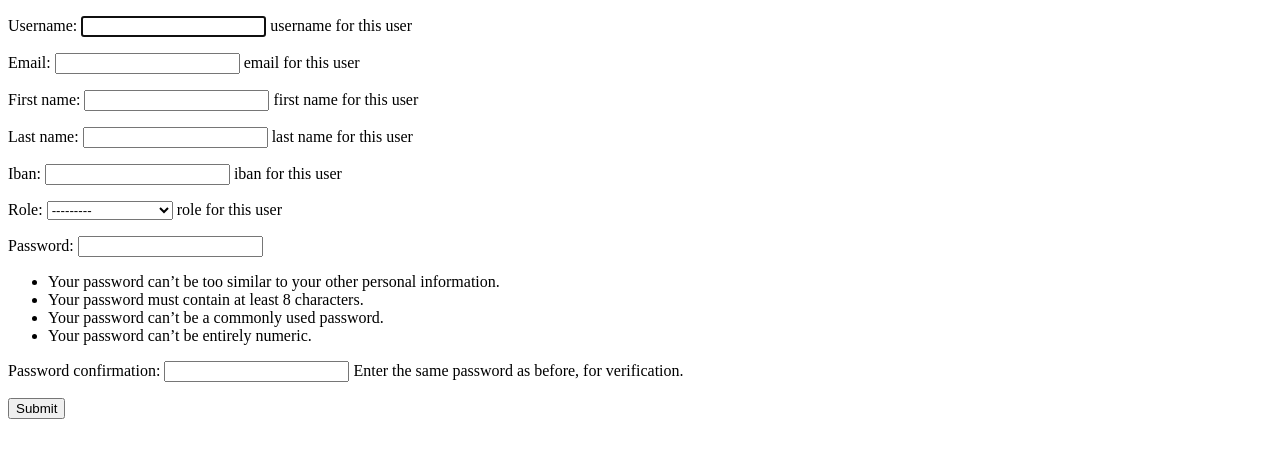
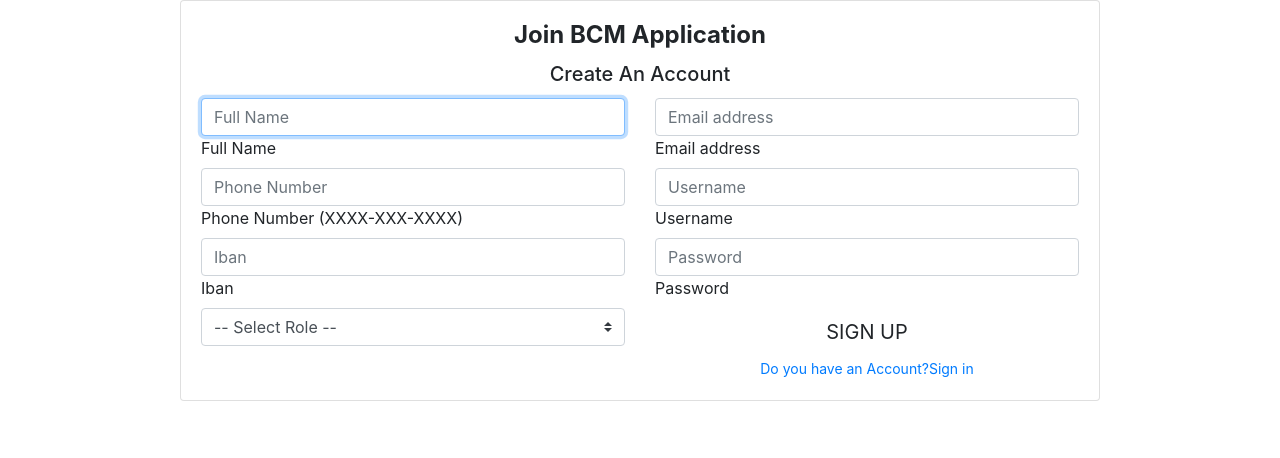
Before and after one commit to reza-renewablion/test, a Django app: page /users/register/ in a window 1280 px wide. Shown: the top 458 px of the page. Run offline with Django 3.2, Linux system fonts and the light colour scheme; some libraries are stand-ins or nearby versions.

Commit message:
add frontend template

```diff
--- a/bcm/users/forms.py
+++ b/bcm/users/forms.py
@@ -1,9 +1,15 @@
 from django.contrib.auth.forms import UserCreationForm
-
+from django import forms
 from users.models import User
+from django.utils.translation import ugettext as _
 
 
 class SignUpForm(UserCreationForm):
     class Meta:
         model = User
         fields = ['username', 'email', 'first_name', 'last_name', 'iban', 'role', 'password1', 'password2']
+
+
+class LoginForm(forms.Form):
+    username = forms.CharField(label=_('Username'))
+    password = forms.CharField(label=_('Password'), widget=forms.PasswordInput)
--- /dev/null
+++ b/bcm/users/templates/base.html
@@ -0,0 +1,42 @@
+{% load static %} {# in this Line, Folder of Static Files will Define! #}
+{% block HeadOfFile %}
+    {# Language or Meta tags will Define in this Block! #}
+    <!doctype html>
+    <html lang="en">
+    <head>
+    <meta charset="utf-8">
+    <meta name="viewport" content="width=device-width, initial-scale=1, shrink-to-fit=no">
+    <meta name="description" content="">
+    <meta name="author" content="">
+{% endblock HeadOfFile %}
+{% block title %}
+    {# in child page,Child-specific title will be here! #}
+{% endblock title %}
+{% block cssFiles %}
+    {# in child page, Child-specific CSS files will be here! #}
+    {# Bootstrap core CSS #}
+    <link href="{% static 'css/bootstrap.min.css' %}" rel="stylesheet">
+    {# Custom styles for this template #}
+    <link href="{% static 'css/CustomCss.css' %}" rel="stylesheet">
+{% endblock cssFiles %}
+</head>
+{% block StartSectionOfBody %}
+    {# This Block is For public Body template section!  #}
+    <body>
+    <div class="container">
+    <div class="row">
+{% endblock StartSectionOfBody %}
+{% block containerSize %}
+    {# In This Section, Size of Card Box will Define! #}
+{% endblock containerSize %}
+{% block content %}
+    {# This Section in Child Page will Define Content of that Page! #}
+{% endblock content %}
+{% block EndSectionOfBody %}
+    {# Footer or other Bottom Parts will Define in this Section! #}
+    </div>
+    </div>
+    </div>
+    </body>
+    </html>
+{% endblock EndSectionOfBody %}
--- a/bcm/users/templates/users/signup.html
+++ b/bcm/users/templates/users/signup.html
@@ -1,14 +1,78 @@
-<!DOCTYPE html>
-<html lang="en">
-<head>
-    <meta charset="UTF-8">
-    <title>Title</title>
-</head>
-<body>
-    <form action="" method="post">
-        {% csrf_token %}
-        {{ form.as_p }}
-        <input type="submit" name="register">
-    </form>
-</body>
-</html>
+{#<!DOCTYPE html>#}
+{#<html lang="en">#}
+{#<head>#}
+{#    <meta charset="UTF-8">#}
+{#    <title>Title</title>#}
+{#</head>#}
+{#<body>#}
+{#    <form action="" method="post">#}
+{#        {% csrf_token %}#}
+{#        {{ form.as_p }}#}
+{#        <input type="submit" name="register">#}
+{#    </form>#}
+{#</body>#}
+{#</html>#}
+
+{% extends 'base.html' %}{# in this Line, Parent of this Page will Define! #}
+{% load static %}
+    {% block title %}
+    <title>BCM Application Sign Up Page</title>
+    {% endblock title %}
+        {% block containerSize %}
+        <div class="col-md-10 mx-auto">
+        {% endblock containerSize %}
+                        {% block content %}
+            <div class="card gradient-border card-signin">
+                <div class="card-body">
+                    {# Title Section #}
+                    <h4 class="card-title text-center"><b>Join BCM Application</b></h4>
+                    <h5 class="card-title text-center">Create An Account</h5>
+                    {# Start Sign up Form #}
+                    <form class="form-signin d-md-inline" action="" method="post">
+                        <div class="row">
+                        <div class="col-6">
+                        <div class="form-label-group">
+                            <input type="text" id="id_fullname" class="form-control" name="fullname" placeholder="Full Name" required autofocus>
+                            <label for="id_fullname">Full Name</label>
+                        </div>
+                        <div class="form-label-group">
+                            <input type="tel" id="id_Mobile" class="form-control" name="mobile" pattern="^\d{4}-\d{3}-\d{4}$" placeholder="Phone Number" required>
+                            <label for="id_Mobile">Phone Number (XXXX-XXX-XXXX)</label>
+                        </div>
+                             <div class="form-label-group">
+                            <input type="text" id="id_iban" class="form-control" name="iban" placeholder="Iban" required>
+                            <label for="id_iban">Iban</label>
+                        </div>
+                            <div class="form-label-group">
+                                <select class="custom-select mr-sm-2 RoleSelect" name="role" id="id_role">
+                                    <option selected>&#45;&#45; Select Role &#45;&#45;</option>
+                                    <option value="Admin">Admin</option>
+                                    <option value="Resident member">Resident member</option>
+                                    <option value="LandLord">LandLord</option>
+                                    <option value="Gatekeeper">Gatekeeper</option>
+                                </select>
+                            </div>
+                        </div>
+                        <div class="col-6">
+                        <div class="form-label-group">
+                            <input type="email" id="id_Email" name="email" class="form-control" placeholder="Email address">
+                            <label for="id_Email">Email address</label>
+                        </div>
+                            <div class="form-label-group">
+                            <input type="text" id="id_username" name="username" class="form-control" placeholder="Username" required>
+                            <label for="id_username">Username</label>
+                        </div>
+                        <div class="form-label-group">
+                            <input type="password" id="id_Password" name="password" class="form-control" minlength="8" placeholder="Password" required>
+                            <label for="id_Password">Password</label>
+                        </div>
+
+                            <input name="register" class="btn btn-signform btn-lg btn-block btn-signup text-uppercase" value="Sign Up" type="submit">
+                            <div class="text-center"><a class="small" href= "{% url 'users:register' %}">Do you have an Account?Sign in</a></div>
+
+                        </div>
+                        </div></form>
+                    {# End of Sign up Form  #}
+                </div>
+            </div>
+            {% endblock content %}
--- a/bcm/users/urls.py
+++ b/bcm/users/urls.py
@@ -1,9 +1,11 @@
 from django.urls import path
-
+from django.contrib.auth import views as auth_views
 from users.views import register
 
 app_name = 'users'
 
 urlpatterns = [
     path('register/', register, name='register'),
+    path('login/', auth_views.LoginView.as_view(), name='login'),
+    path('logout/', auth_views.LogoutView.as_view(), name='logout'),
 ]
```
Also changed, not shown: bcm/bcm/settings.py (+6 -1 lines), bcm/users/templates/registration/logged_out.html (added, +12 -0 lines), bcm/users/templates/registration/login.html (added, +60 -0 lines), bcm/users/templates/users/login.html (deleted, +0 -10 lines), bcm/users/views.py (+23 -2 lines).
